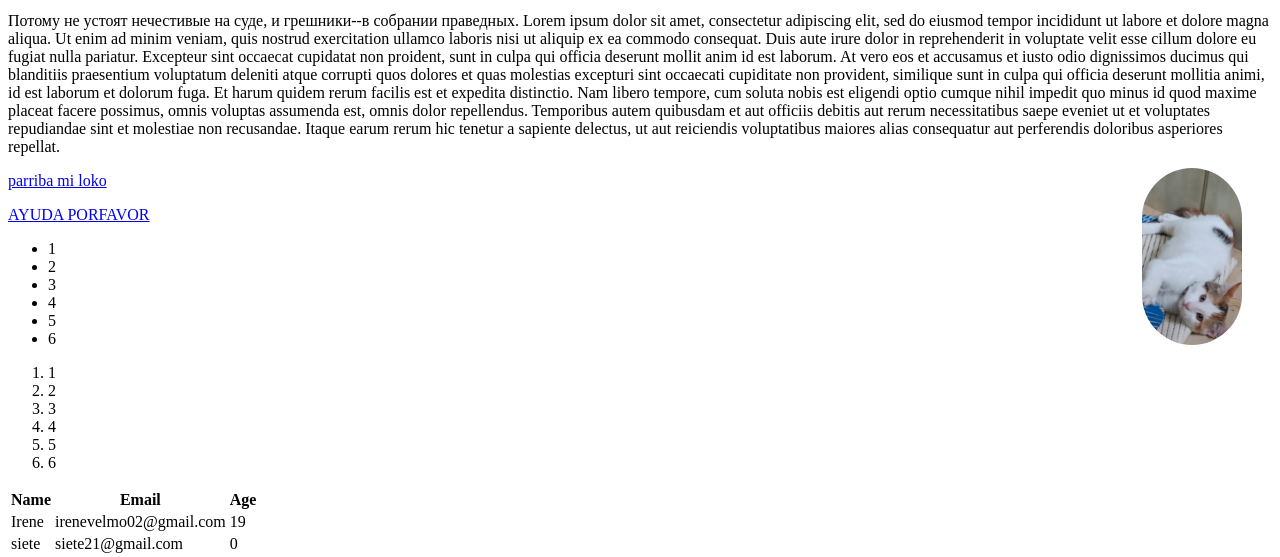
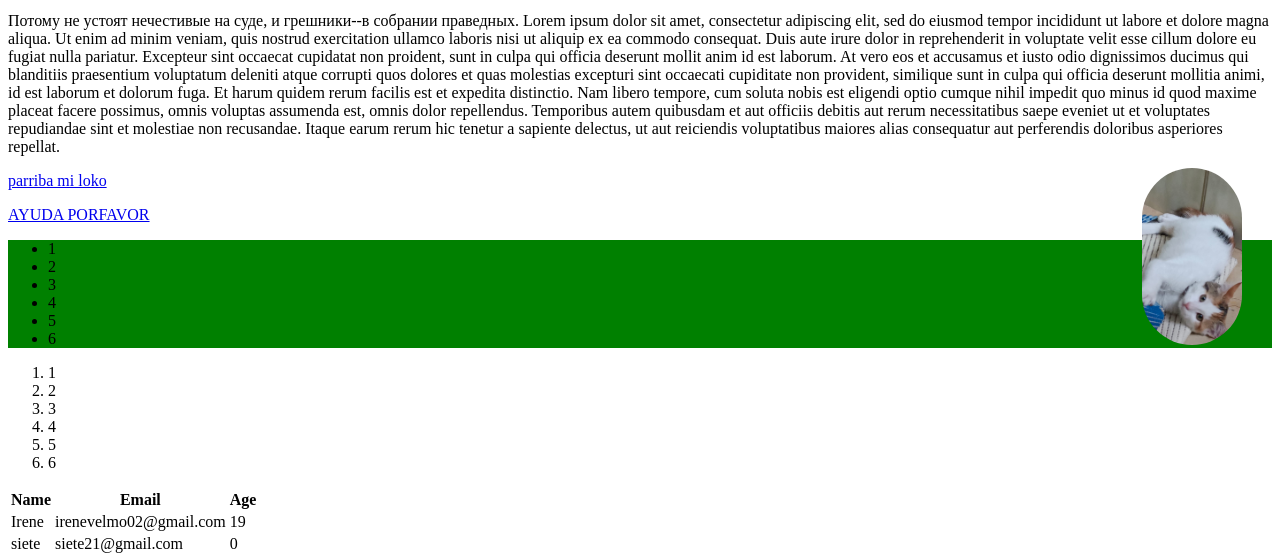
Before and after one commit to irene-siete/remsidas_web, a PHP site: page / in a window 1280 px wide. Shown: the part 396-953 px from the top of the page. Run offline with PHP 8.4, Linux system fonts and the light colour scheme.

Commit message:
Update ola.css

```diff
--- a/ola.css
+++ b/ola.css
@@ -26,6 +26,11 @@ em {
 }
 
 textarea {
-    background: url(images/benice.png) center center no-repeat; /* This ruins default border */
+    background: url(images/benice.png) center center no-repeat;
     border: 1px solid #888;
 }
+.sexo2{
+
+    background-color: green;
+
+}
```
